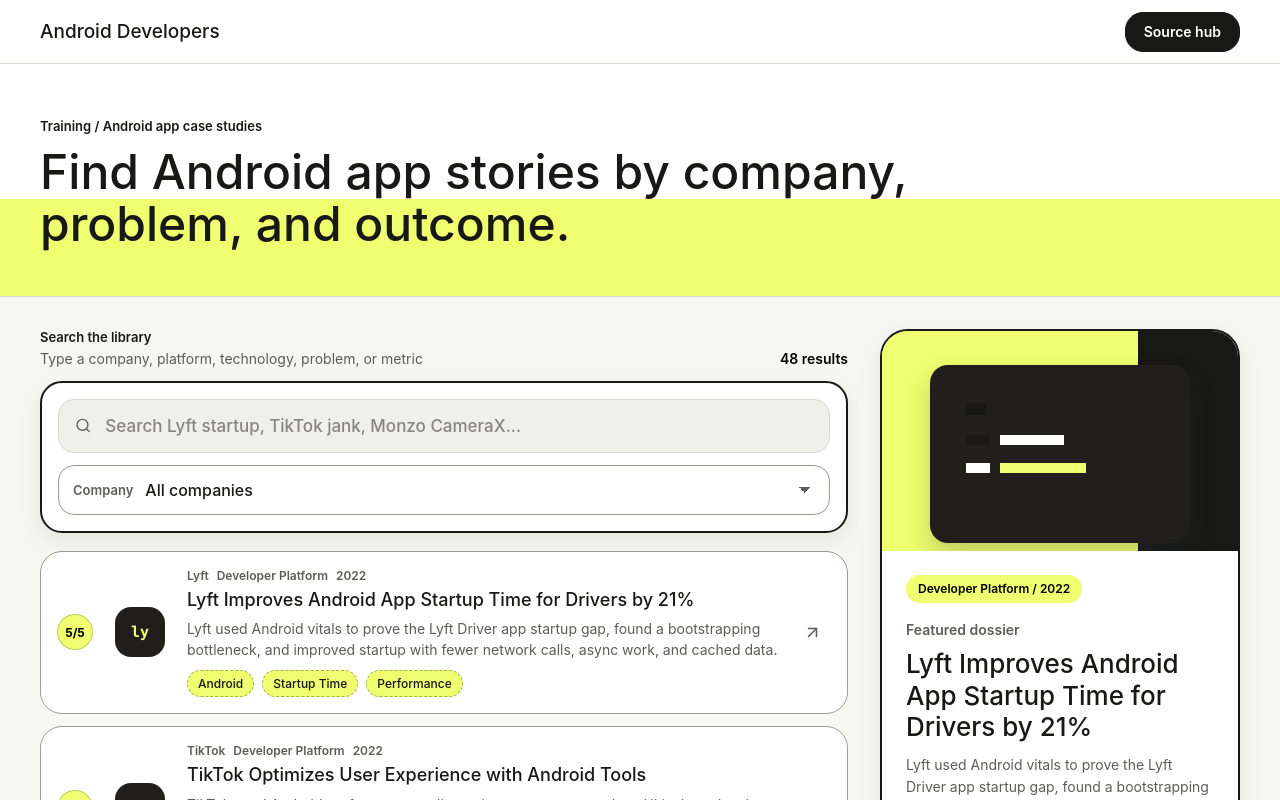
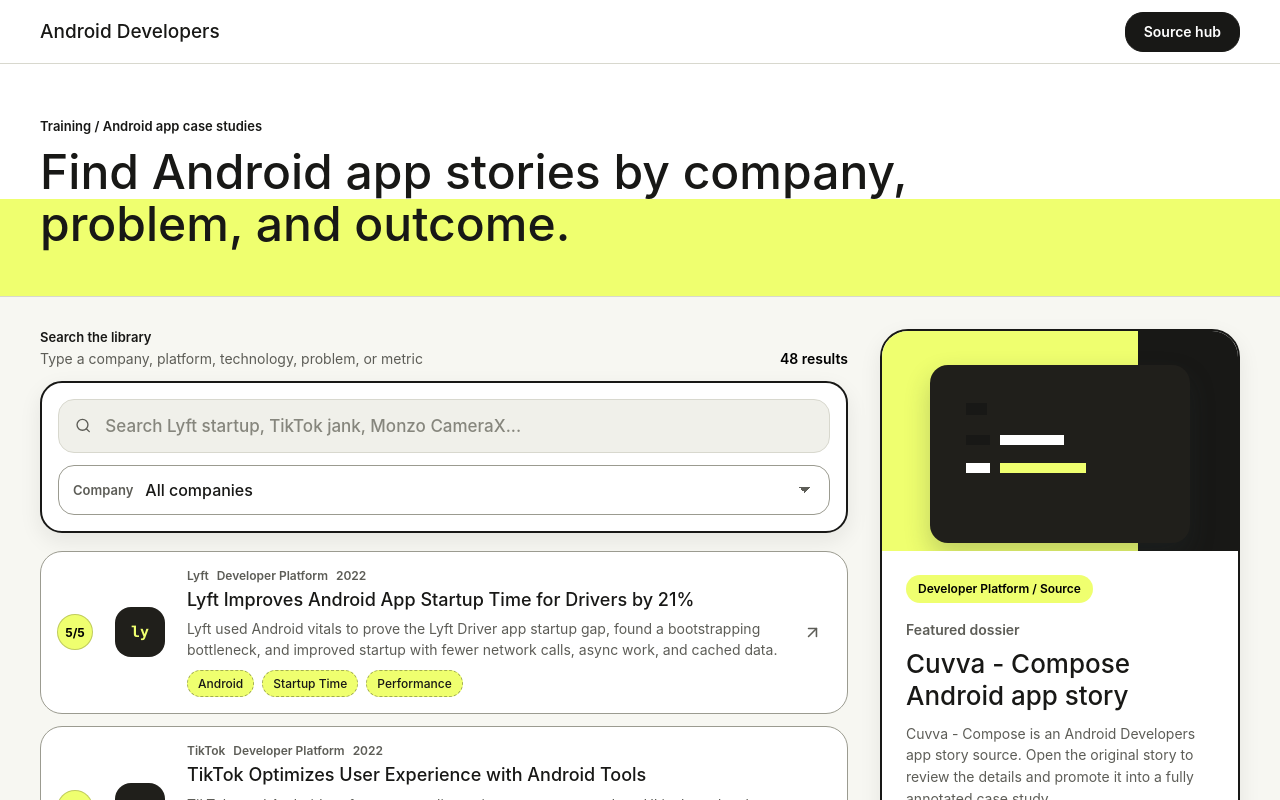
Before and after one commit to huongstienstra/techcase, a Next.js app: page / in a window 1280 px wide. Shown: the top 800 px of the page. Built offline with nearby package versions, Linux system fonts and the light colour scheme.

Commit message:
Randomize featured side article

```diff
--- a/components/CaseStudyExplorer.tsx
+++ b/components/CaseStudyExplorer.tsx
@@ -16,6 +16,7 @@
 
 const DISCOVERY_TIMEOUT_MS = 1000 * 24;
 const PAGE_SIZE = 8;
+const FEATURE_ROTATION_MS = 1000 * 10;
 
 function normalizeText(value: string): string {
   return value.toLowerCase().replace(/[^a-z0-9\s]/g, " ");
@@ -74,6 +75,18 @@
   });
 }
 
+function pickRandomCaseStudy(currentSlug?: string) {
+  if (caseStudies.length <= 1) {
+    return caseStudies[0];
+  }
+
+  const candidates = currentSlug
+    ? caseStudies.filter((study) => study.slug !== currentSlug)
+    : caseStudies;
+  const index = Math.floor(Math.random() * candidates.length);
+  return candidates[index];
+}
+
 export function CaseStudyExplorer() {
   const [query, setQuery] = useState("");
   const [selectedCompany, setSelectedCompany] = useState("");
@@ -82,6 +95,7 @@
   const [aiError, setAiError] = useState("");
   const [didSearchAi, setDidSearchAi] = useState(false);
   const [isDiscovering, setIsDiscovering] = useState(false);
+  const [featured, setFeatured] = useState(caseStudies[0]);
   const hasActiveSearch = query.trim() !== "" || selectedCompany !== "";
   const normalizedQuery = normalizeText(query.trim());
   const queryTokens = normalizedQuery.split(/\s+/).filter(Boolean);
@@ -128,11 +142,20 @@
   const pagedLocalResults = localResults.slice(pageStart, pageStart + PAGE_SIZE);
   const firstVisibleResult = localResults.length > 0 ? pageStart + 1 : 0;
   const lastVisibleResult = Math.min(pageStart + pagedLocalResults.length, localResults.length);
-  const featured = caseStudies[0];
 
   useEffect(() => {
     setPage(1);
   }, [query, selectedCompany]);
+
+  useEffect(() => {
+    setFeatured((currentFeatured) => pickRandomCaseStudy(currentFeatured.slug));
+
+    const interval = window.setInterval(() => {
+      setFeatured((currentFeatured) => pickRandomCaseStudy(currentFeatured.slug));
+    }, FEATURE_ROTATION_MS);
+
+    return () => window.clearInterval(interval);
+  }, []);
 
   useEffect(() => {
     if (page > pageCount) {
```
